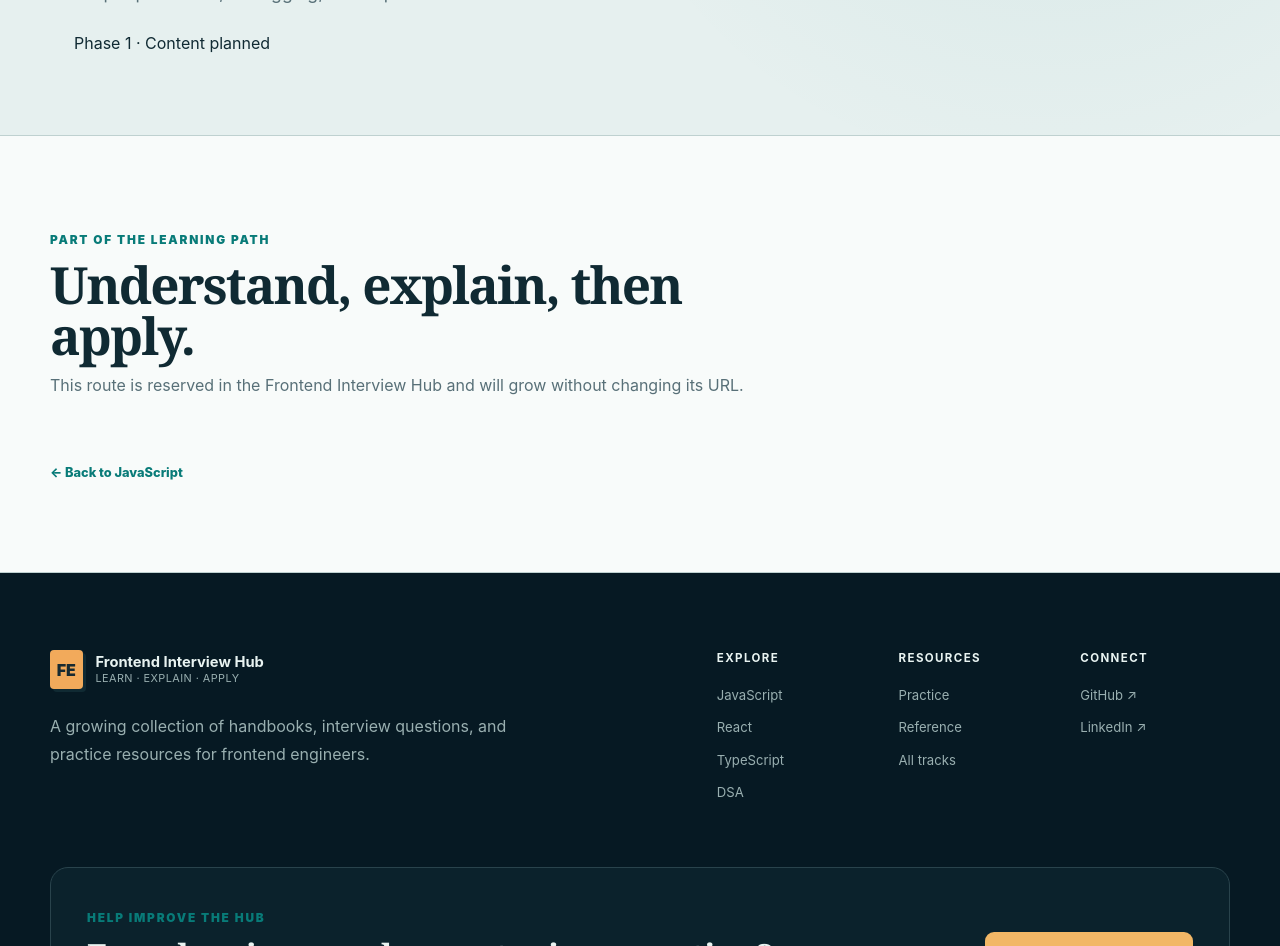
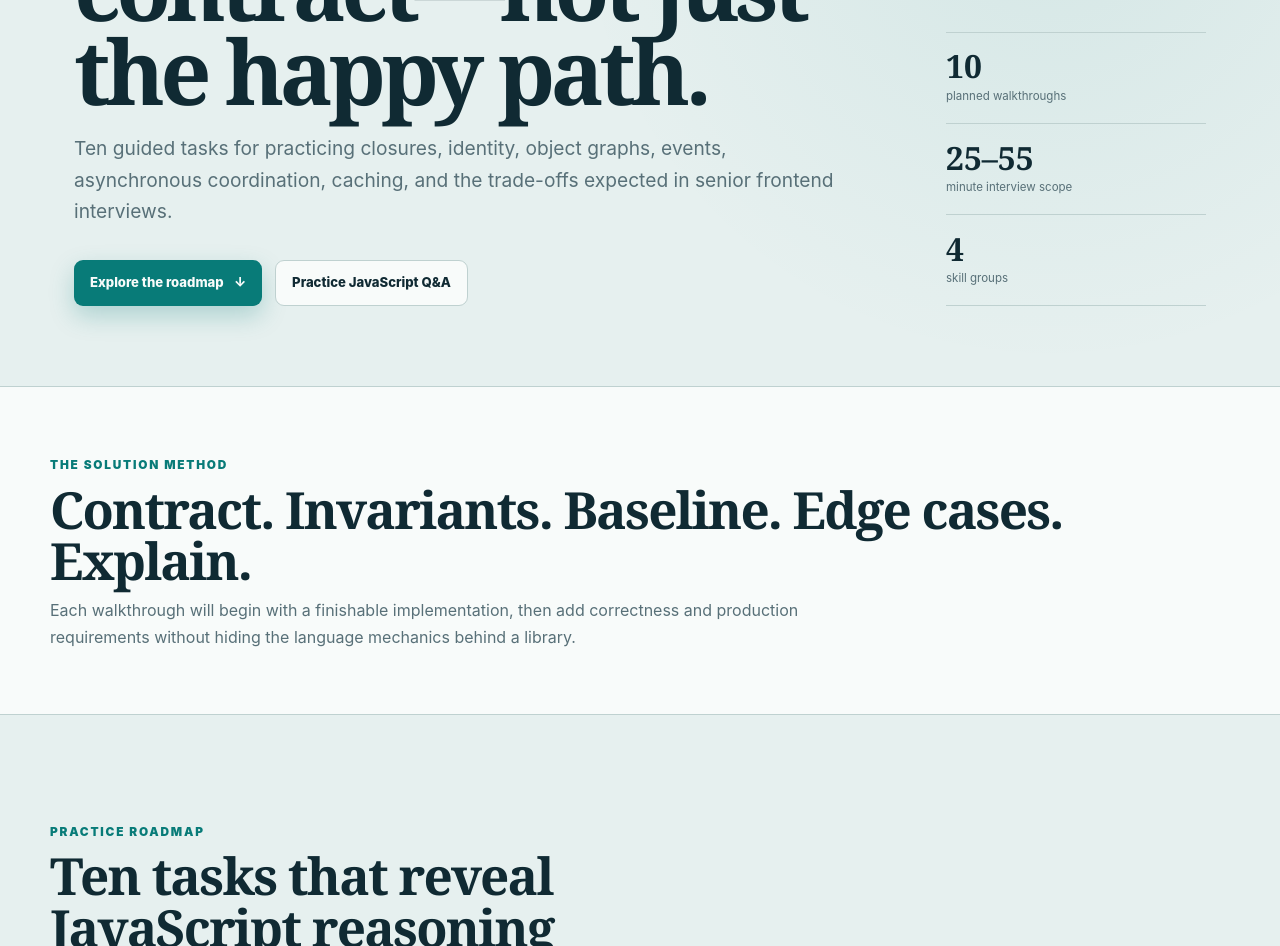
Before and after one commit to Dmitrii-Lobanov/javascript-handbook, a Next.js app in the folder site/: page /javascript/practice in a window 1280 px wide. Shown: the part 420-1366 px from the top of the page. Built offline with nearby package versions, Linux system fonts and the light colour scheme.

Commit message:
content: JS: Practice: Roadmap

```diff
--- /dev/null
+++ b/site/app/javascript/practice/page.tsx
@@ -0,0 +1,195 @@
+import type { Metadata } from "next";
+import Link from "next/link";
+import { JavaScriptNav } from "../../components/TechnologyNav";
+
+export const metadata: Metadata = {
+  title: "JavaScript Practice Roadmap",
+  description:
+    "A roadmap of explanatory JavaScript live-coding tasks for senior frontend interviews.",
+};
+
+const tasks = [
+  {
+    slug: "01-debounce",
+    title: "Debounce with cancel and flush",
+    description:
+      "Build debounce from its closure and timer model, then preserve arguments, dynamic this, cancellation, and explicit flush behavior.",
+    difficulty: "Intermediate",
+    duration: "25–40 min",
+    concepts: ["Closures", "Timers", "Function APIs"],
+  },
+  {
+    slug: "02-throttle",
+    title: "Throttle with leading and trailing calls",
+    description:
+      "Limit execution frequency while retaining the latest call and making leading, trailing, and cancellation semantics explicit.",
+    difficulty: "Advanced",
+    duration: "30–45 min",
+    concepts: ["Scheduling", "Closures", "Time windows"],
+  },
+  {
+    slug: "03-memoize",
+    title: "Memoize with configurable cache keys",
+    description:
+      "Cache results without confusing falsy values, argument identity, serialization, promise failures, or invalidation policy.",
+    difficulty: "Intermediate",
+    duration: "25–40 min",
+    concepts: ["Maps", "Identity", "Caching"],
+  },
+  {
+    slug: "04-deep-clone",
+    title: "Deep clone",
+    description:
+      "Clone recursive data while handling circular references and explaining prototypes, descriptors, built-ins, and structuredClone.",
+    difficulty: "Advanced",
+    duration: "35–50 min",
+    concepts: ["Recursion", "WeakMap", "Object model"],
+  },
+  {
+    slug: "05-deep-equal",
+    title: "Deep equality",
+    description:
+      "Compare nested values with deliberate primitive semantics, own-key handling, circular-pair tracking, and clear scope boundaries.",
+    difficulty: "Advanced",
+    duration: "35–50 min",
+    concepts: ["Equality", "Recursion", "Graph pairs"],
+  },
+  {
+    slug: "06-event-emitter",
+    title: "Event emitter",
+    description:
+      "Design on, off, once, and emit while preserving listener order and defining mutation, errors, and reentrancy during emission.",
+    difficulty: "Intermediate",
+    duration: "30–45 min",
+    concepts: ["Callbacks", "Maps", "Reentrancy"],
+  },
+  {
+    slug: "07-promise-all",
+    title: "Implement Promise.all",
+    description:
+      "Coordinate an iterable of values and promises while preserving input order, handling empty input, and rejecting predictably.",
+    difficulty: "Intermediate",
+    duration: "25–40 min",
+    concepts: ["Promises", "Iterables", "Ordering"],
+  },
+  {
+    slug: "08-promise-pool",
+    title: "Concurrency-limited promise pool",
+    description:
+      "Schedule asynchronous task functions under a strict concurrency limit with ordered results and an explicit failure policy.",
+    difficulty: "Advanced",
+    duration: "40–55 min",
+    concepts: ["Queues", "Concurrency", "Backpressure"],
+  },
+  {
+    slug: "09-retry-with-backoff",
+    title: "Retry with backoff and cancellation",
+    description:
+      "Retry only eligible asynchronous failures with bounded delays, cancellation, deadlines, jitter, and idempotency reasoning.",
+    difficulty: "Advanced",
+    duration: "35–50 min",
+    concepts: ["Async flow", "AbortSignal", "Resilience"],
+  },
+  {
+    slug: "10-lru-cache",
+    title: "LRU cache",
+    description:
+      "Maintain recency and fixed capacity with efficient reads, updates, and eviction using Map or a hash map plus linked list.",
+    difficulty: "Advanced",
+    duration: "35–50 min",
+    concepts: ["Map", "Linked list", "Invariants"],
+  },
+] as const;
+
+export default function JavaScriptPracticePage() {
+  return (
+    <>
+      <JavaScriptNav active="practice" />
+      <main className="react-practice-page">
+        <section className="react-practice-hero">
+          <div>
+            <span className="eyebrow">JavaScript · Live coding roadmap</span>
+            <h1>Implement the contract—not just the happy path.</h1>
+            <p>
+              Ten guided tasks for practicing closures, identity, object graphs, events,
+              asynchronous coordination, caching, and the trade-offs expected in senior frontend
+              interviews.
+            </p>
+            <div className="wiki-actions">
+              <a className="primary-action" href="#javascript-live-coding-tasks">
+                Explore the roadmap <span aria-hidden="true">↓</span>
+              </a>
+              <Link className="secondary-action" href="/javascript/q-and-a">
+                Practice JavaScript Q&amp;A
+              </Link>
+            </div>
+          </div>
+          <div
+            className="react-practice-stats"
+            aria-label="JavaScript practice roadmap statistics"
+          >
+            <div>
+              <strong>10</strong>
+              <span>planned walkthroughs</span>
+            </div>
+            <div>
+              <strong>25–55</strong>
+              <span>minute interview scope</span>
+            </div>
+            <div>
+              <strong>4</strong>
+              <span>skill groups</span>
+            </div>
+          </div>
+        </section>
+
+        <section className="react-practice-method" aria-labelledby="javascript-practice-method">
+          <span className="eyebrow">The solution method</span>
+          <h2 id="javascript-practice-method">Contract. Invariants. Baseline. Edge cases. Explain.</h2>
+          <p>
+            Each walkthrough will begin with a finishable implementation, then add correctness and
+            production requirements without hiding the language mechanics behind a library.
+          </p>
+        </section>
+
+        <section
+          className="react-practice-catalog"
+          id="javascript-live-coding-tasks"
+          aria-labelledby="javascript-live-coding-title"
+        >
+          <div className="wiki-section-heading">
+            <span className="eyebrow">Practice roadmap</span>
+            <h2 id="javascript-live-coding-title">Ten tasks that reveal JavaScript reasoning</h2>
+            <p>
+              The roadmap progresses from function wrappers and structural data to asynchronous
+              orchestration and stateful data structures. Articles will become clickable as they are
+              published.
+            </p>
+          </div>
+
+          <div className="react-task-grid">
+            {tasks.map((task, index) => (
+              <article className="react-task-card" key={task.slug}>
+                <div className="react-task-card-top">
+                  <span>{String(index + 1).padStart(2, "0")}</span>
+                  <small>Article planned</small>
+                </div>
+                <h3>{task.title}</h3>
+                <p>{task.description}</p>
+                <ul aria-label={`${task.title} concepts`}>
+                  {task.concepts.map((concept) => (
+                    <li key={concept}>{concept}</li>
+                  ))}
+                </ul>
+                <div className="react-task-card-meta">
+                  <span>{task.difficulty}</span>
+                  <span>{task.duration}</span>
+                </div>
+              </article>
+            ))}
+          </div>
+        </section>
+      </main>
+    </>
+  );
+}
```
Also changed, not shown: 1 other file (tests, documents, lock files or other folders).
